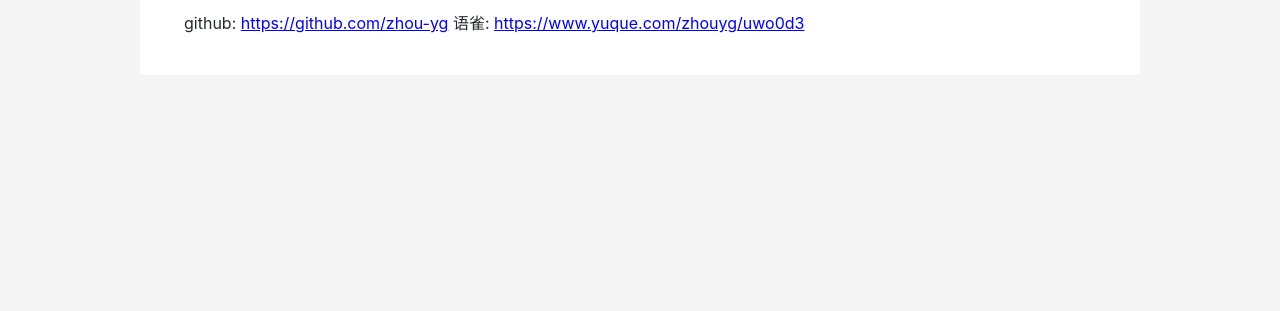
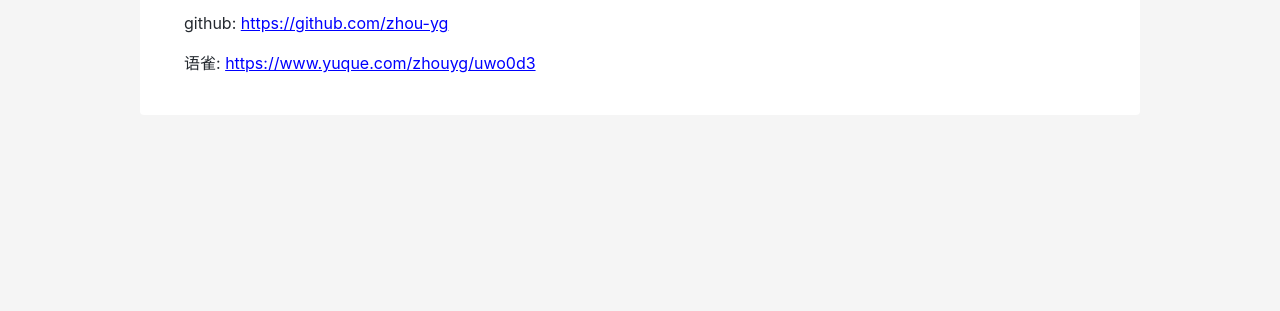
Before and after one commit to zhou-yg/zhou-yg.github.io, a website: page about.html in a window 1280 px wide. Shown: the part 489-800 px from the top of the page. Drawn offline with Linux system fonts and the light colour scheme.

Commit message:
Deploying to master from @ zhou-yg/zhou-yg.github.io@ec99443a567e3b1c006f5fdcad4af7779fcf4e17 🚀

```diff
--- a/about.html
+++ b/about.html
@@ -44,8 +44,8 @@
 <h1>三观</h1>
 <p>人生在世数十载，历史长河一粒沙</p>
 <h1>Profile</h1>
-<p>github: <span class="inner-link" href="https://github.com/zhou-yg">https://github.com/zhou-yg</span>
-语雀: <span class="inner-link" href="https://www.yuque.com/zhouyg/uwo0d3">https://www.yuque.com/zhouyg/uwo0d3</span></p>
+<p>github: <span class="inner-link" href="https://github.com/zhou-yg">https://github.com/zhou-yg</span></p>
+<p>语雀: <span class="inner-link" href="https://www.yuque.com/zhouyg/uwo0d3">https://www.yuque.com/zhouyg/uwo0d3</span></p>
 
     </div>
 
```
